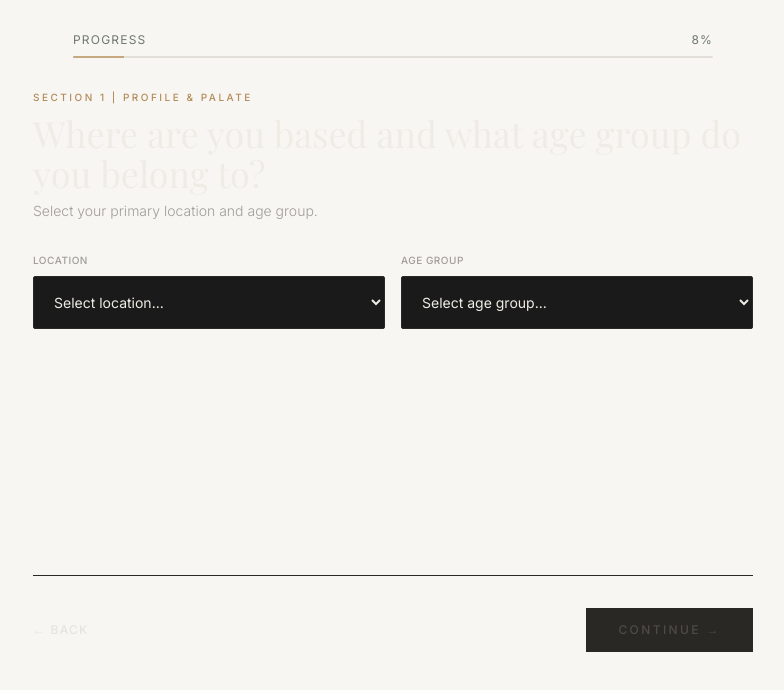
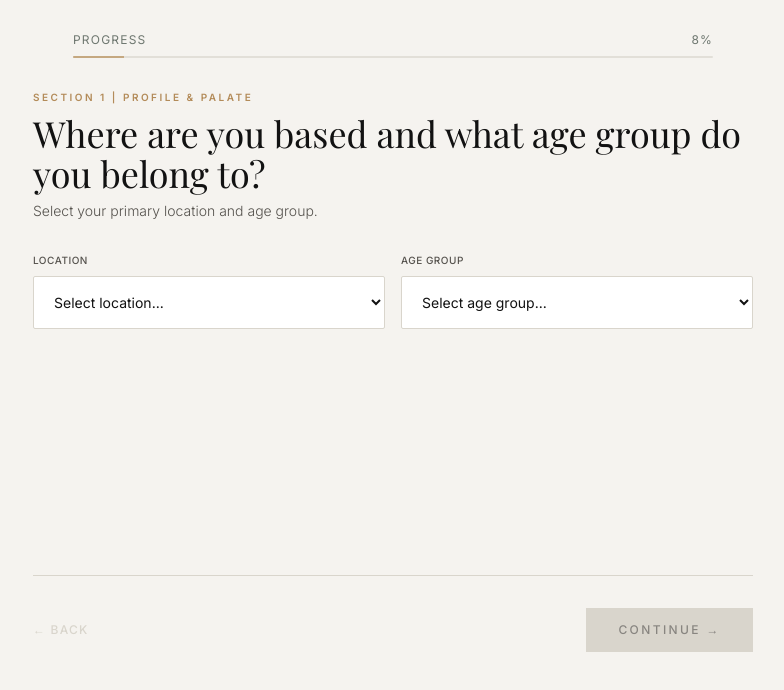
Before and after one commit to ymtravel93-blip/beverage-insight-project, a React (Vite) app: page / in a window 1280 px wide. Both pictures are taken after a click on the button "BEGIN THE STUDY". Shown: the top 690 px of the page, without its empty margins (247-1031 px from the left). Built offline with nearby package versions, Linux system fonts and the light colour scheme; a web font is replaced by a local one.

Commit message:
Update Questionnaire.jsx

```diff
--- a/src/views/Questionnaire.jsx
+++ b/src/views/Questionnaire.jsx
@@ -68,6 +68,7 @@ export default function Questionnaire({ onComplete }) {
   const isValid = isDualValid || isArrayValid || isTextValid;
 
   return (
+    <div className="w-full bg-[#F5F3EF] min-h-screen text-[#121212]">
       <div className="max-w-3xl mx-auto px-6 py-8 flex flex-col min-h-[calc(100vh-100px)] justify-between">
         <div>
           <ProgressBar current={currentIndex + 1} total={QUESTIONS.length} />
@@ -81,14 +82,15 @@ export default function Questionnaire({ onComplete }) {
               transition={{ duration: 0.25, ease: "easeOut" }}
               className="mt-4"
             >
-            <span className="text-[10px] uppercase tracking-[0.25em] text-[#B38B59] font-medium block mb-2">
+              <span className="text-[10px] uppercase tracking-[0.25em] text-[#B38B59] font-semibold block mb-2">
                 {currentQ.section}
               </span>
 
-            <h2 className="font-serif text-2xl sm:text-4xl text-[#EFECE6] font-normal leading-snug mb-2">
+              {/* HIGH CONTRAST HEADING & SUBTITLE */}
+              <h2 className="font-serif text-2xl sm:text-4xl text-[#121212] font-normal leading-snug mb-2">
                 {currentQ.title}
               </h2>
-            <p className="text-xs sm:text-sm text-[#A09D98] font-light mb-8">
+              <p className="text-xs sm:text-sm text-[#55524D] font-light mb-8">
                 {currentQ.subtitle}
               </p>
 
@@ -96,22 +98,22 @@ export default function Questionnaire({ onComplete }) {
               {currentQ.type === 'dual_select' && (
                 <div className="grid grid-cols-1 sm:grid-cols-2 gap-4 mb-6">
                   <div>
-                  <label className="text-[10px] text-[#A09D98] uppercase tracking-wider block mb-2 font-medium">Location</label>
+                    <label className="text-[10px] text-[#55524D] uppercase tracking-wider block mb-2 font-medium">Location</label>
                     <select
                       value={answers[currentQ.id]?.city || ''}
                       onChange={(e) => handleDualSelect('city', e.target.value)}
-                    className="w-full p-4 bg-[#1A1A1A] border border-[#2A2825] text-[#EFECE6] text-sm rounded-sm focus:outline-none focus:border-[#B38B59]"
+                      className="w-full p-4 bg-[#FFFFFF] border border-[#D9D5CC] text-[#121212] text-sm rounded-sm focus:outline-none focus:border-[#B38B59]"
                     >
                       <option value="" disabled>Select location...</option>
                       {currentQ.options.cities.map(c => <option key={c} value={c}>{c}</option>)}
                     </select>
                   </div>
                   <div>
-                  <label className="text-[10px] text-[#A09D98] uppercase tracking-wider block mb-2 font-medium">Age Group</label>
+                    <label className="text-[10px] text-[#55524D] uppercase tracking-wider block mb-2 font-medium">Age Group</label>
                     <select
                       value={answers[currentQ.id]?.age || ''}
                       onChange={(e) => handleDualSelect('age', e.target.value)}
-                    className="w-full p-4 bg-[#1A1A1A] border border-[#2A2825] text-[#EFECE6] text-sm rounded-sm focus:outline-none focus:border-[#B38B59]"
+                      className="w-full p-4 bg-[#FFFFFF] border border-[#D9D5CC] text-[#121212] text-sm rounded-sm focus:outline-none focus:border-[#B38B59]"
                     >
                       <option value="" disabled>Select age group...</option>
                       {currentQ.options.ages.map(a => <option key={a} value={a}>{a}</option>)}
@@ -136,7 +138,7 @@ export default function Questionnaire({ onComplete }) {
 
               {/* SCALE 1-5 */}
               {currentQ.type === 'scale' && (
-              <div className="py-8 px-6 bg-[#1A1A1A] border border-[#2A2825] rounded-sm">
+                <div className="py-8 px-6 bg-[#FFFFFF] border border-[#D9D5CC] rounded-sm">
                   <div className="flex justify-between max-w-md mx-auto mb-6">
                     {[1, 2, 3, 4, 5].map(num => (
                       <button
@@ -144,15 +146,15 @@ export default function Questionnaire({ onComplete }) {
                         onClick={() => handleSelectOption(num.toString())}
                         className={`w-12 h-12 rounded-full border text-sm font-medium transition-all ${
                           currentAnswers[0] === num.toString()
-                          ? 'bg-[#B38B59] text-[#121212] border-[#B38B59] shadow'
-                          : 'border-[#2A2825] bg-[#121212] text-[#A09D98] hover:border-[#B38B59]'
+                            ? 'bg-[#B38B59] text-[#FFFFFF] border-[#B38B59] shadow'
+                            : 'border-[#D9D5CC] bg-[#F5F3EF] text-[#121212] hover:border-[#B38B59]'
                         }`}
                       >
                         {num}
                       </button>
                     ))}
                   </div>
-                <div className="flex justify-between max-w-md mx-auto text-xs text-[#A09D98] font-light">
+                  <div className="flex justify-between max-w-md mx-auto text-xs text-[#55524D] font-light">
                     <span>{currentQ.minLabel}</span>
                     <span>{currentQ.maxLabel}</span>
                   </div>
@@ -167,7 +169,7 @@ export default function Questionnaire({ onComplete }) {
                     placeholder="Type your response here..."
                     value={typeof currentAnswers === 'string' ? currentAnswers : ''}
                     onChange={(e) => handleTextChange(e.target.value)}
-                  className="w-full p-5 bg-[#1A1A1A] border border-[#2A2825] text-[#EFECE6] text-sm rounded-sm focus:outline-none focus:border-[#B38B59] resize-none"
+                    className="w-full p-5 bg-[#FFFFFF] border border-[#D9D5CC] text-[#121212] text-sm rounded-sm focus:outline-none focus:border-[#B38B59] resize-none"
                   />
                 </div>
               )}
@@ -176,12 +178,12 @@ export default function Questionnaire({ onComplete }) {
         </div>
 
         {/* Navigation Footer */}
-      <div className="pt-8 pb-4 flex justify-between items-center border-t border-[#2A2825] mt-8">
+        <div className="pt-8 pb-4 flex justify-between items-center border-t border-[#D9D5CC] mt-8">
           <button
             onClick={handleBack}
             disabled={currentIndex === 0 || isSubmitting}
             className={`text-xs uppercase tracking-widest font-medium ${
-            currentIndex === 0 ? 'text-[#A09D98]/20 cursor-not-allowed' : 'text-[#A09D98] hover:text-[#EFECE6]'
+              currentIndex === 0 ? 'text-[#D9D5CC] cursor-not-allowed' : 'text-[#55524D] hover:text-[#121212]'
             }`}
           >
             ← Back
@@ -192,13 +194,14 @@ export default function Questionnaire({ onComplete }) {
             disabled={!isValid || isSubmitting}
             className={`px-8 py-3.5 text-xs uppercase tracking-[0.2em] font-medium transition-all ${
               isValid && !isSubmitting
-              ? 'bg-[#B38B59] text-[#121212] hover:bg-[#9B7547] cursor-pointer shadow-md'
-              : 'bg-[#2A2825] text-[#A09D98]/30 cursor-not-allowed'
+                ? 'bg-[#B38B59] text-[#FFFFFF] hover:bg-[#9B7547] cursor-pointer shadow-md'
+                : 'bg-[#D9D5CC] text-[#888580] cursor-not-allowed'
             }`}
           >
             {isSubmitting ? 'Recording...' : currentIndex === QUESTIONS.length - 1 ? 'Complete Study' : 'Continue →'}
           </button>
         </div>
       </div>
+    </div>
   );
 }
```
Lines whose indentation alone changed are shown as unchanged.
